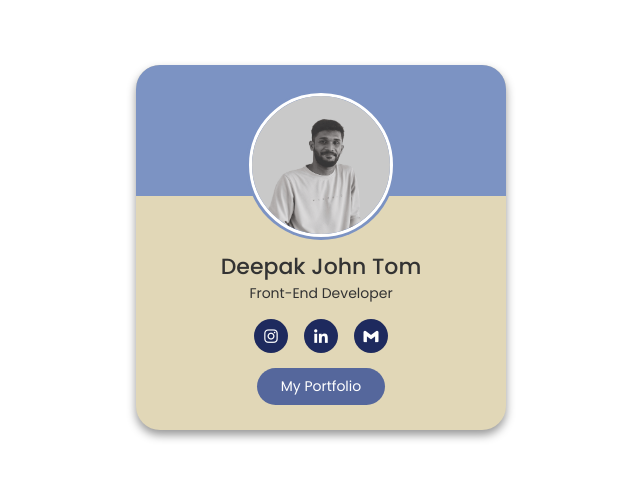
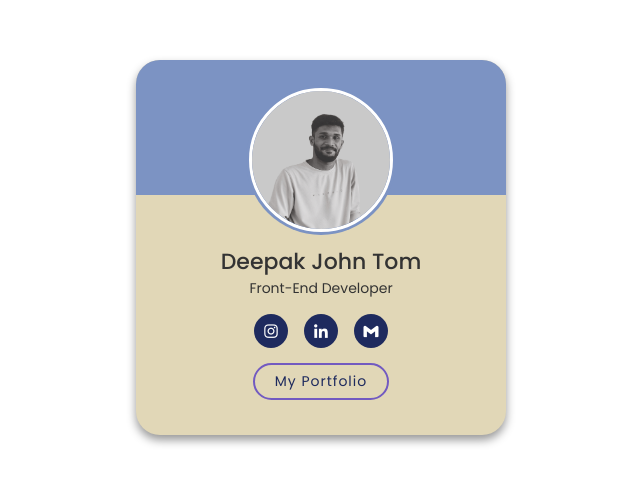
Before and after one commit to Deepakjohntom/deepak.github.io, a plain HTML site: page index.html in a window 1280 px wide. Shown: the part 153-636 px from the top of the page, without its empty margins (319-959 px from the left). Drawn offline with nearby package versions, Linux system fonts and the light colour scheme.

Commit message:
Add files via upload

```diff
--- a/style.css
+++ b/style.css
@@ -100,17 +100,28 @@ body {
 }
 
 .button {
-  background-color: #55679c;
-  padding: 8px 24px;
+  position: relative;
+  display: inline-block;
+  margin: 10px;
+  padding: 6px 20px;
+  text-align: center;
+  font-size: 14px;
+  letter-spacing: 1px;
+  text-decoration: none;
+  color: #1e2a5e;
+  background: transparent;
+  cursor: pointer;
+  transition: ease-out 0.5s;
+  border: 2px solid #725ac1;
   border-radius: 24px;
-  border: none;
-  color: #fff;
-  font-size: 14px;
-  font-weight: 400;
-  cursor: pointer;
-  text-decoration: none;
+  box-shadow: inset 0 0 0 0 #7c93c3;
 }
 
-.buttons .button:hover {
-  background-color: #7c93c3;
+.button:hover {
+  color: white;
+  box-shadow: inset 0 -100px 0 0 #7c93c3;
 }
+
+.button:active {
+  transform: scale(0.9);
+}
```
